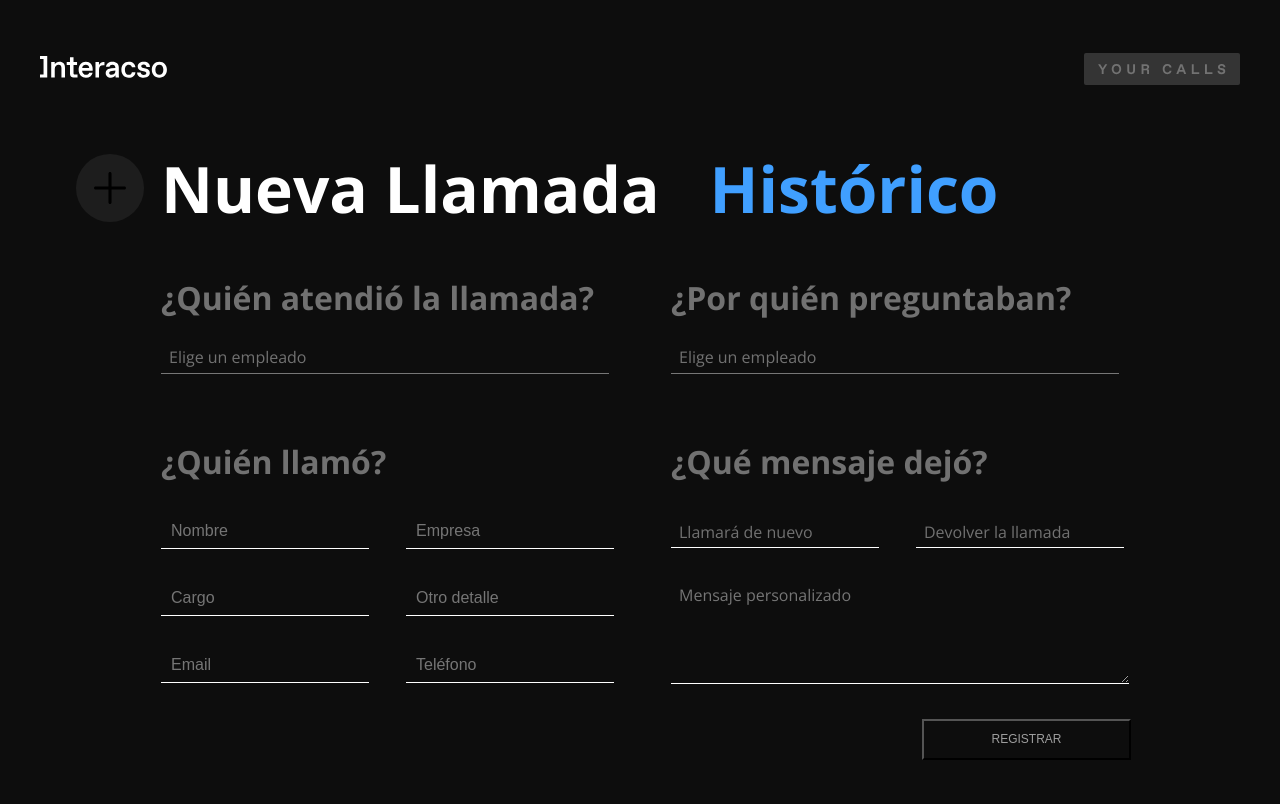
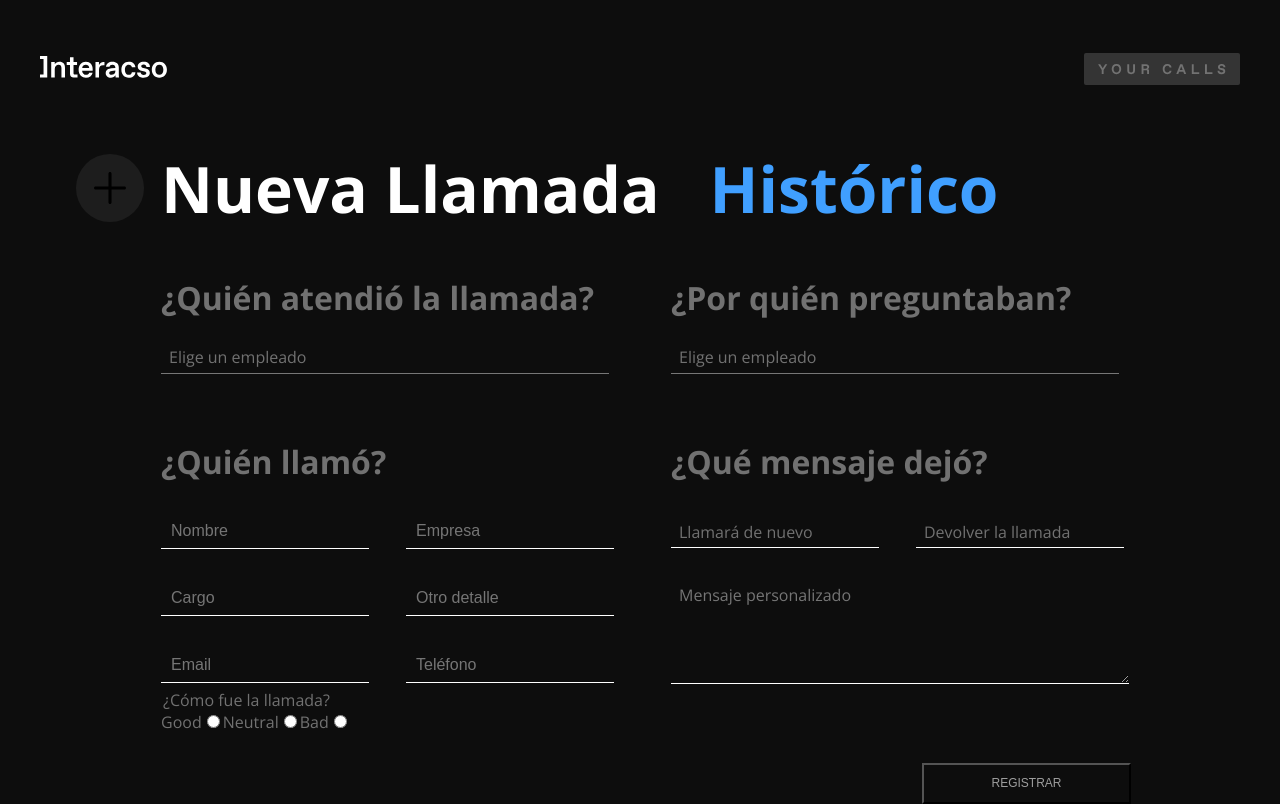
Before and after one commit to carmenpmoreno/fairfax-m4-your-calls-app, a React (Create React App) app: page / in a window 1280 px wide. Built offline with nearby package versions, Linux system fonts and the light colour scheme.

Commit message:
add input

```diff
--- a/src/components/Form.js
+++ b/src/components/Form.js
@@ -91,6 +91,17 @@ class Form extends Component {
               </div>
             </div>
           </fieldset>
+          <fieldset className="form-section tone">
+            <legend>¿Cómo fue la llamada?</legend>
+            <label htmlFor="good">Good</label>
+            <input type="radio" name="tone" id="good" value="" />
+
+            <label htmlFor="neutral">Neutral</label>
+            <input type="radio" name="tone" id="neutral" value=""/>
+
+            <label htmlFor="bad">Bad</label>
+            <input type="radio" name="tone" id="bad" value=""/>
+          </fieldset>
         </div>
       </form>
     );
```
